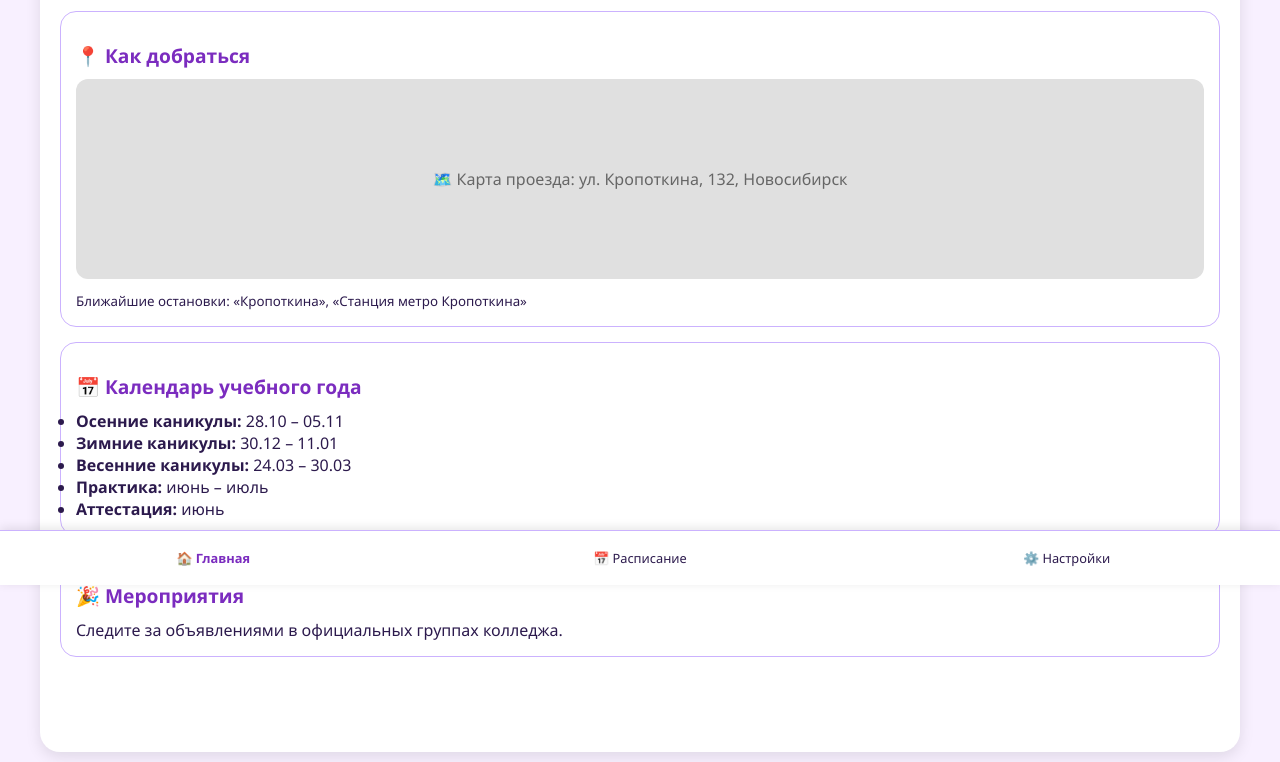
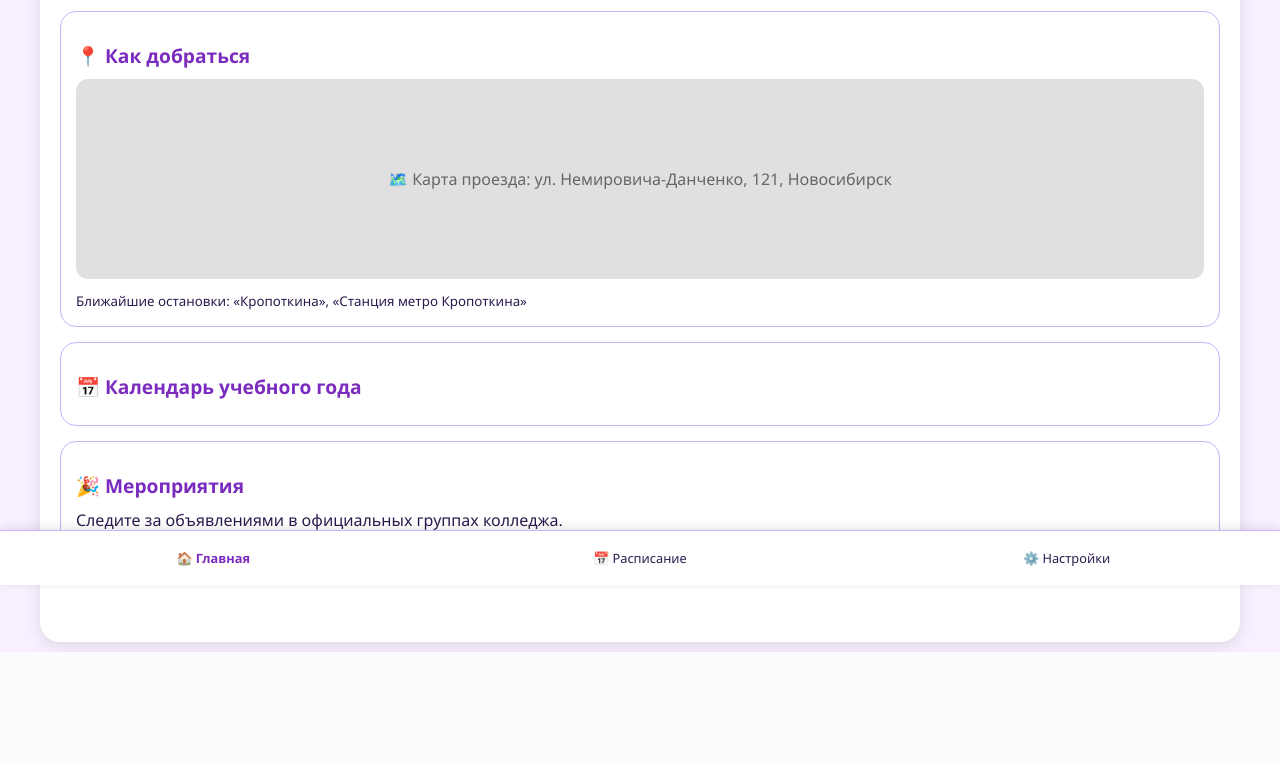
Before and after one commit to parhomenko12/schedule-planner, a Flask app: template templates/home.html in a window 1280 px wide. Shown: the part 215-977 px from the top of the page. After the commit the page ends 867 px from the top, so only its background shows below. Run offline with Flask 3, Linux system fonts and the light colour scheme; the template is opened without the code that fills it, so the values that code supplies are empty.

Commit message:
Update home.html

```diff
--- a/templates/home.html
+++ b/templates/home.html
@@ -91,20 +91,13 @@
         <div class="info-card">
             <h3>📍 Как добраться</h3>
             <div class="map">
-                🗺️ Карта проезда: ул. Кропоткина, 132, Новосибирск
+                🗺️ Карта проезда: ул. Немировича-Данченко, 121, Новосибирск
             </div>
             <p><small>Ближайшие остановки: «Кропоткина», «Станция метро Кропоткина»</small></p>
         </div>
 
         <div class="info-card">
             <h3>📅 Календарь учебного года</h3>
-            <ul>
-                <li><strong>Осенние каникулы:</strong> 28.10 – 05.11</li>
-                <li><strong>Зимние каникулы:</strong> 30.12 – 11.01</li>
-                <li><strong>Весенние каникулы:</strong> 24.03 – 30.03</li>
-                <li><strong>Практика:</strong> июнь – июль</li>
-                <li><strong>Аттестация:</strong> июнь</li>
-            </ul>
         </div>
 
         <div class="info-card">
```
